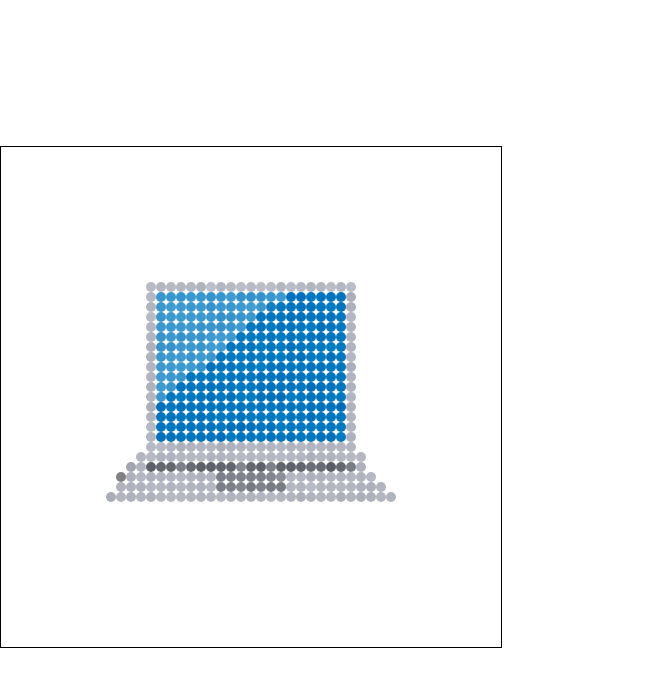
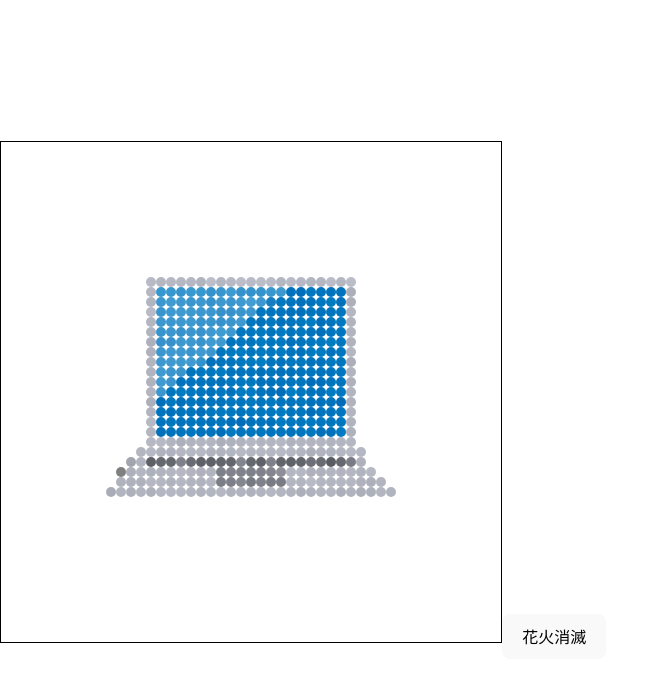
Before and after one commit to KSF2024/hanabi-test, a React (Vite) app: page / in a window 1280 px wide. Shown: the top 686 px of the page, without its empty margins (0-649 px from the left). Built offline with nearby package versions, Linux system fonts and the light colour scheme.

Commit message:
try to fade fireworks

```diff
--- a/src/App.tsx
+++ b/src/App.tsx
@@ -51,8 +51,8 @@ export default function App(){
         ctx.fill();
     }
 
-    // アニメーションのフレーム毎の処理
-    function animateStars(initialX: number, initialY: number){
+    // 花火を爆発させるアニメーション
+    function burstStars(initialX: number, initialY: number){
         if(!starsRef.current) return;
         const renderingStars: Star[] = starsRef.current; // 花火の完成予想図
         const speed: number = 10;
@@ -78,27 +78,61 @@ export default function App(){
                 const renderingStar: Star = renderingStars[index];
                 const dx: number = (renderingStar.x - star.x + fireworkWidth / 2) / speed;
                 const dy: number = (renderingStar.y - star.y + fireworkHeight / 2) / speed;
-                if(Math.abs(dx) < 1 && Math.abs(dy) < 1){
-                    return true;
-                }else{
-                    return false;
-                }
+                return (Math.abs(dx) < 1 && Math.abs(dy) < 1);
             })
 
             return updatedStars;
         });
 
-        // return
         if(isFinishedAnimation.current){
             // 花火のアニメーションが終了したら、アニメーションを停止する
             return;
         }else{
             // 次のフレームを要求
-            setAnimationFrameId(requestAnimationFrame(() => animateStars(initialX, initialY)));
+            setAnimationFrameId(requestAnimationFrame(() => burstStars(initialX, initialY)));
         }
     }
 
-    // 花火の星データ(花火が咲いた後)から、アニメーション開始時の花火の星(中央に集合した状態)のデータを取得する関数
+    // 花火が消えていくアニメーション
+    function fadeFireworks(){
+        if(!starsRef.current) return;
+        const speed: number = 2;
+
+        setStars((prevStars) => {
+            // 新しいスターの透明度を計算して更新
+            const updatedStars = prevStars.map((star) => {
+                const newAlpha: number = star.color.alpha - 1;
+                // const fixedNewAlpha: number = (newAlpha < 0) ? 0 : newAlpha;
+                const fixedNewAlpha: number = newAlpha;
+                if(star.color.alpha > 0) console.log(star.color.alpha)
+                return {...star, color: {
+                    alpha: fixedNewAlpha,
+                    red: star.color.red,
+                    green: star.color.green,
+                    blue: star.color.blue
+                }};
+            });
+
+            isFinishedAnimation.current = prevStars.every((star) => {
+                const newAlpha: number = star.color.alpha - speed;
+                return (newAlpha < 0);
+            })
+
+            return updatedStars;
+        });
+
+        // console.log(isFinishedAnimation.current)
+
+        if(isFinishedAnimation.current){
+            // 花火のアニメーションが終了したら、アニメーションを停止する
+            return;
+        }else{
+            // 次のフレームを要求
+            setAnimationFrameId(requestAnimationFrame(fadeFireworks));
+        }
+    }
+
+    // 花火の星データ(花火が爆発した後)から、アニメーション開始時の花火の星(中央に集合した状態)のデータを取得する関数
     function initializeStars(stars: Star[], initialX: number, initialY: number): Star[]{
         return stars.map((star) => {
             return {...star, x: initialX, y: initialY}
@@ -129,7 +163,7 @@ export default function App(){
             setStars(initializedStars);
 
             // アニメーションを開始
-            setAnimationFrameId(requestAnimationFrame(() => animateStars(initialX, initialY)));
+            setAnimationFrameId(requestAnimationFrame(() => burstStars(initialX, initialY)));
             isFinishedAnimation.current = false;
         }
         // アンマウント時にアニメーションを停止
@@ -159,6 +193,7 @@ export default function App(){
     }, [stars]);
 
     return (
+        <>
             <canvas
                 ref={canvasRef}
                 width={500}
@@ -167,5 +202,11 @@ export default function App(){
                     border: "black 1px solid"
                 }}
             />
+            <button onClick={() => {
+                // アニメーションを開始
+                setAnimationFrameId(requestAnimationFrame(fadeFireworks));
+                isFinishedAnimation.current = false;
+            }}>花火消滅</button>
+        </>
     );
 }
```
Lines whose indentation alone changed are shown as unchanged.
